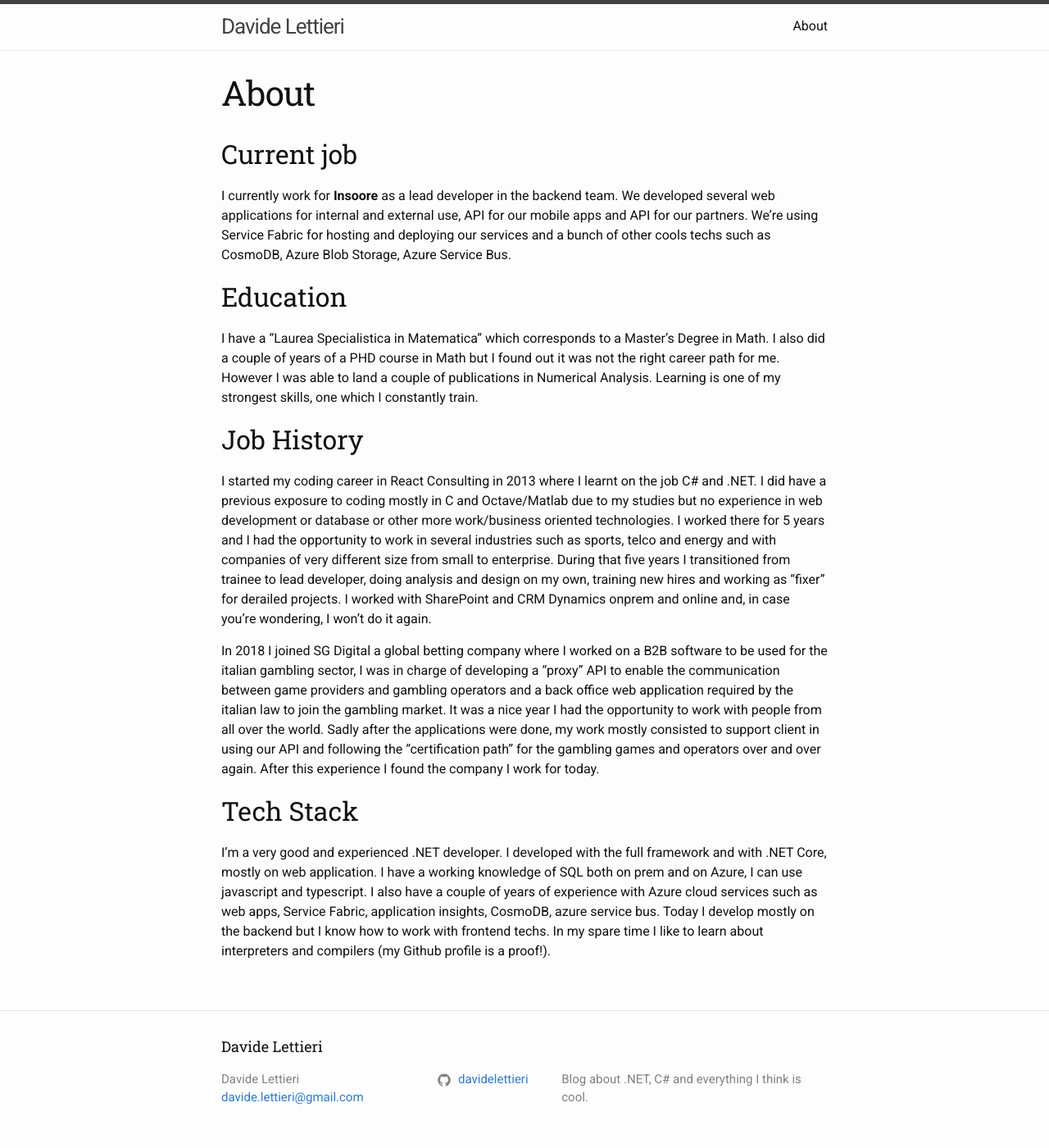
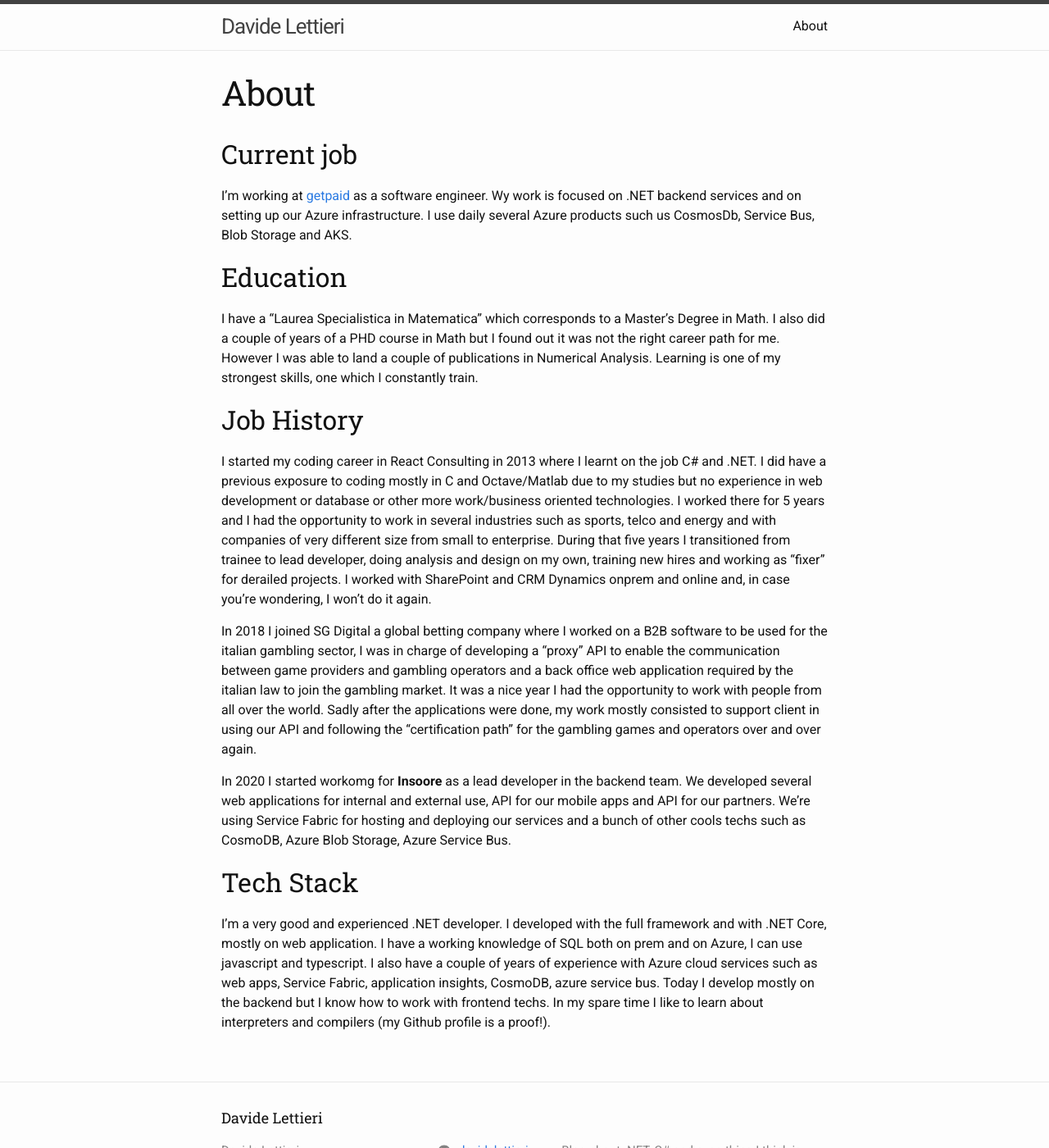
Before and after one commit to davidelettieri/davidelettieri.it, a Jekyll site: the page built from about.md, in a window 1280 px wide and 1400 px high. Shown: the whole window at 82% size. Built offline with Jekyll 4.4.1, drawn with Linux system fonts in a browser that asks for light colours.

Commit message:
update about

```diff
--- a/about.md
+++ b/about.md
@@ -5,7 +5,8 @@ permalink: /about/
 ---
 
 ## Current job
-I currently work for <b>Insoore</b> as a lead developer in the backend team. We developed several web applications for internal and external use, API for our mobile apps and API for our partners. We're using Service Fabric for hosting and deploying our services and a bunch of other cools techs such as CosmoDB, Azure Blob Storage, Azure Service Bus.
+
+I'm working at [getpaid](https://www.getpaid.io/) as a software engineer. Wy work is focused on .NET backend services and on setting up our Azure infrastructure. I use daily several Azure products such us CosmosDb, Service Bus, Blob Storage and AKS.
 
 ## Education
 I have a "Laurea Specialistica in Matematica" which corresponds to a Master's Degree in Math. I also did a couple of years of a PHD course in Math but I found out it was not the right career path for me. However I was able to land a couple of publications in Numerical Analysis. Learning is one of my strongest skills, one which I constantly train.
@@ -13,7 +14,9 @@ I have a "Laurea Specialistica in Matematica" which corresponds to a Master's De
 ## Job History
 I started my coding career in React Consulting in 2013 where I learnt on the job C\# and .NET. I did have a previous exposure to coding mostly in C and Octave/Matlab due to my studies but no experience in web development or database or other more work/business oriented technologies. I worked there for 5 years and I had the opportunity to work in several industries such as sports, telco and energy and with companies of very different size from small to enterprise. During that five years I transitioned from trainee to lead developer, doing analysis and design on my own, training new hires and working as "fixer" for derailed projects. I worked with SharePoint and CRM Dynamics onprem and online and, in case you're wondering, I won't do it again.
 
-In 2018 I joined SG Digital a global betting company where I worked on a B2B software to be used for the italian gambling sector, I was in charge of developing a "proxy" API to enable the communication between game providers and gambling operators and a back office web application required by the italian law to join the gambling market. It was a nice year I had the opportunity to work with people from all over the world. Sadly after the applications were done, my work mostly consisted to support client in using our API and following the "certification path" for the gambling games and operators over and over again. After this experience I found the company I work for today.
+In 2018 I joined SG Digital a global betting company where I worked on a B2B software to be used for the italian gambling sector, I was in charge of developing a "proxy" API to enable the communication between game providers and gambling operators and a back office web application required by the italian law to join the gambling market. It was a nice year I had the opportunity to work with people from all over the world. Sadly after the applications were done, my work mostly consisted to support client in using our API and following the "certification path" for the gambling games and operators over and over again.
+
+In 2020 I started workomg for <b>Insoore</b> as a lead developer in the backend team. We developed several web applications for internal and external use, API for our mobile apps and API for our partners. We're using Service Fabric for hosting and deploying our services and a bunch of other cools techs such as CosmoDB, Azure Blob Storage, Azure Service Bus.
 
 ## Tech Stack
 I'm a very good and experienced .NET developer. I developed with the full framework and with .NET Core, mostly on web application. I have a working knowledge of SQL both on prem and on Azure, I can use javascript and typescript. I also have a couple of years of experience with Azure cloud services such as web apps, Service Fabric, application insights, CosmoDB, azure service bus. Today I develop mostly on the backend but I know how to work with frontend techs. In my spare time I like to learn about interpreters and compilers (my Github profile is a proof!).
```
